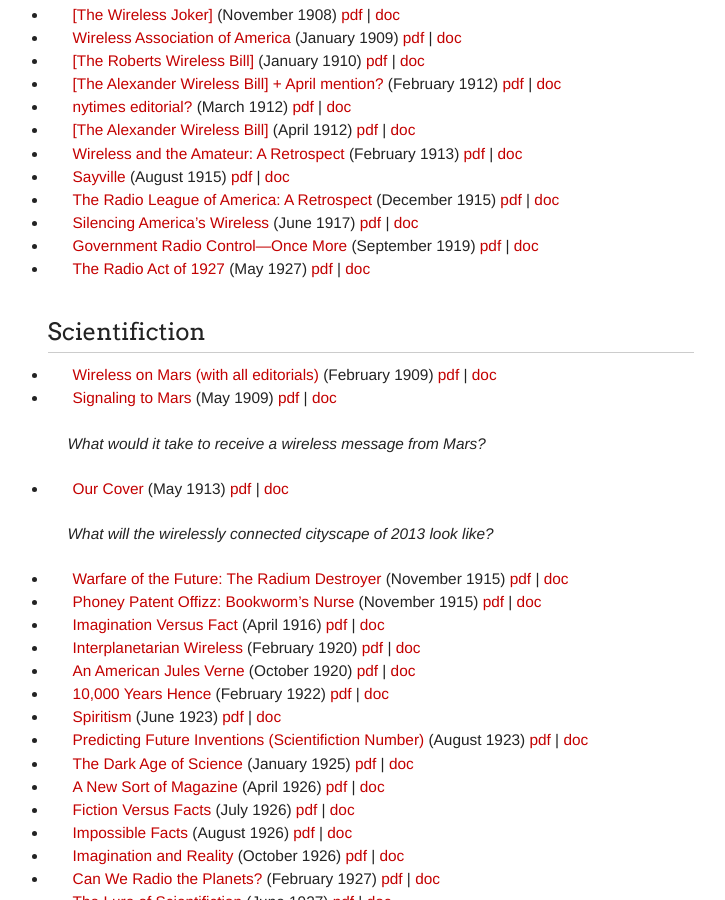
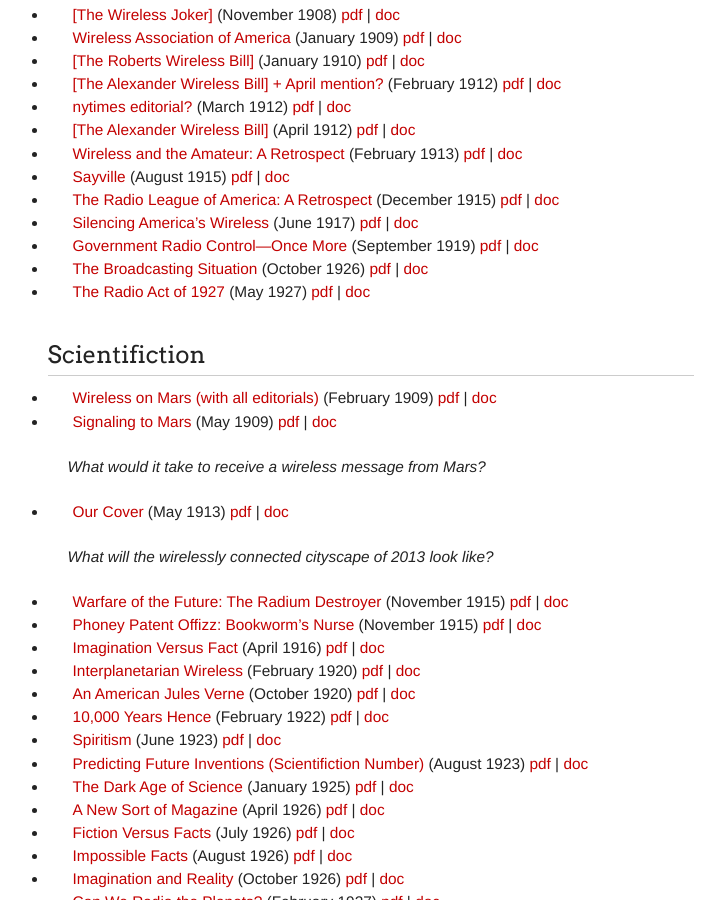
Before and after one commit to gwijthoff/perversity_of_things, a Jekyll site: the page built from TOC_thematic.md, in a window 1280 px wide and 900 px high, scrolled down 1047 px. Shown: the whole window, without its empty margins (244-969 px from the left). Built offline with Jekyll 4.4.1, drawn with Linux system fonts in a browser that asks for light colours; some of the changed text lies outside the part shown.

Commit message:
new edits

```diff
--- a/TOC_thematic.md
+++ b/TOC_thematic.md
@@ -57,6 +57,7 @@
 - [The Radio League of America: A Retrospect](http://gernsback.wythoff.net/191512_radio_league_of_america.html) (December 1915) [pdf](https://github.com/gwijthoff/perversity_of_things/blob/gh-pages/typeset_drafts/191512_radio_league_of_america.pdf?raw=true) \| [doc](https://github.com/gwijthoff/perversity_of_things/blob/gh-pages/typeset_drafts/191512_radio_league_of_america.docx)
 - [Silencing America’s Wireless](http://gernsback.wythoff.net/191706_silencing_americas_wireless.html) (June 1917) [pdf](https://github.com/gwijthoff/perversity_of_things/blob/gh-pages/typeset_drafts/191706_silencing_americas_wireless.pdf?raw=true) \| [doc](https://github.com/gwijthoff/perversity_of_things/blob/gh-pages/typeset_drafts/191706_silencing_americas_wireless.docx)
 - [Government Radio Control—Once More](http://gernsback.wythoff.net/191909_government_radio_control.html) (September 1919) [pdf](https://github.com/gwijthoff/perversity_of_things/blob/gh-pages/typeset_drafts/191909_government_radio_control.pdf?raw=true) \| [doc](https://github.com/gwijthoff/perversity_of_things/blob/gh-pages/typeset_drafts/191909_government_radio_control.docx)
+- [The Broadcasting Situation](http://gernsback.wythoff.net/192610_broadcasting_situation.html) (October 1926) [pdf](https://github.com/gwijthoff/perversity_of_things/blob/gh-pages/typeset_drafts/192610_broadcasting_situation.pdf?raw=true) \| [doc](https://github.com/gwijthoff/perversity_of_things/blob/gh-pages/typeset_drafts/192610_broadcasting_situation.docx)
 - [The Radio Act of 1927](http://gernsback.wythoff.net/192705_radio_act_1927.html) (May 1927) [pdf](https://github.com/gwijthoff/perversity_of_things/blob/gh-pages/typeset_drafts/192705_radio_act_1927.pdf?raw=true) \| [doc](https://github.com/gwijthoff/perversity_of_things/blob/gh-pages/typeset_drafts/192705_radio_act_1927.docx)
 
 <a name="sf"></a>Scientifiction
```
Also changed, not shown: other parts of TOC_thematic.md (+0 -1 lines).
